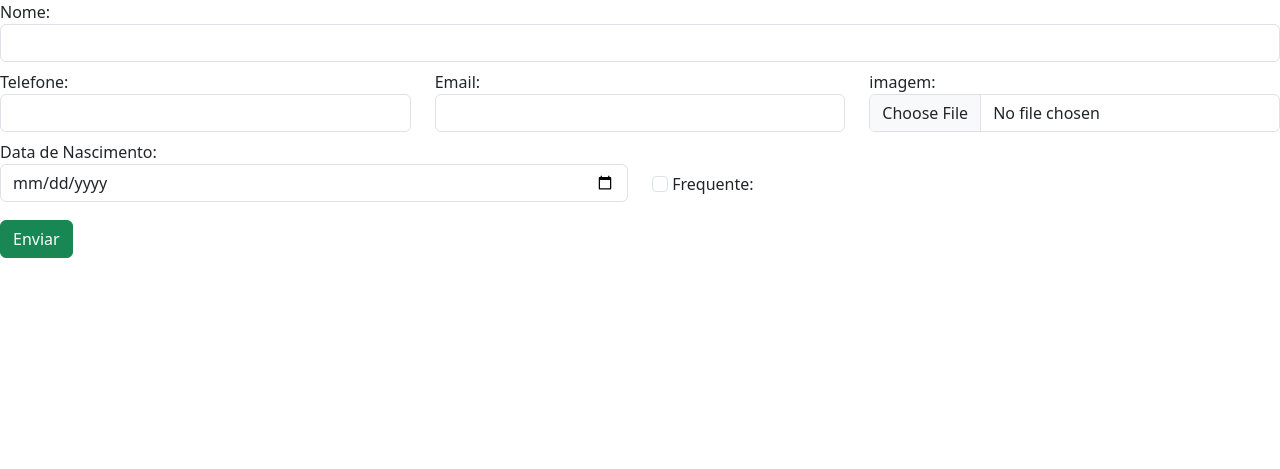
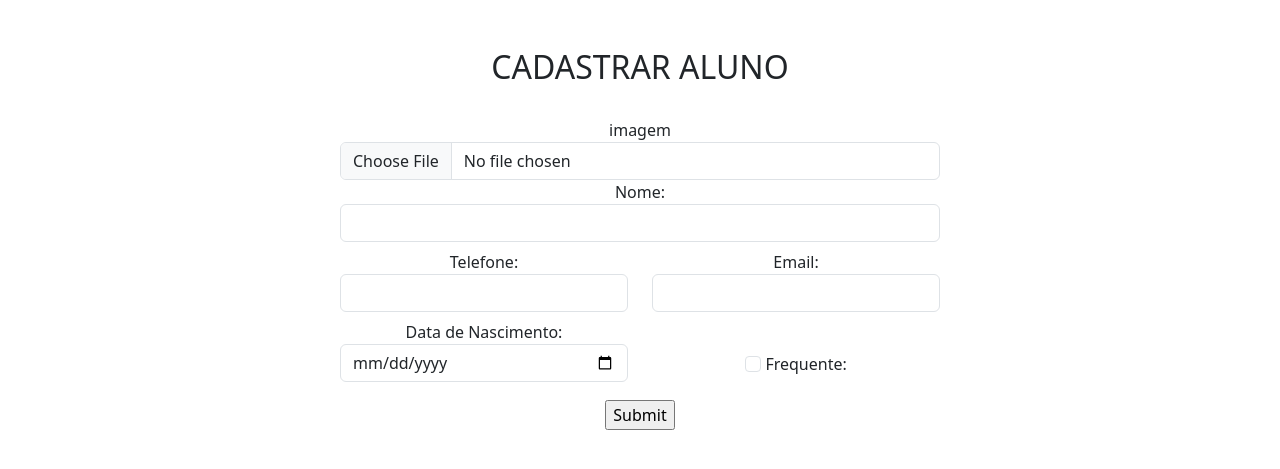
Before and after one commit to ismarsi-matheus/chamadinha, a PHP site: page /formulario.php in a window 1280 px wide. Shown: the top 469 px of the page. Run offline with PHP 8.4, Linux system fonts and the light colour scheme.

Commit message:
jeito certo

```diff
--- a/formulario.php
+++ b/formulario.php
@@ -3,56 +3,80 @@
 <head>
     <meta charset="UTF-8">
     <meta name="viewport" content="width=device-width, initial-scale=1.0">
+    <link href="https://cdn.jsdelivr.net/npm/bootstrap@5.3.3/dist/css/bootstrap.min.css" rel="stylesheet" integrity="sha384-QWTKZyjpPEjISv5WaRU9OFeRpok6YctnYmDr5pNlyT2bRjXh0JMhjY6hW+ALEwIH" crossorigin="anonymous">
+
     <title>Formulário</title>
-    <link href="https://cdn.jsdelivr.net/npm/bootstrap@5.3.3/dist/css/bootstrap.min.css" rel="stylesheet" integrity="sha384-QWTKZyjpPEjISv5WaRU9OFeRpok6YctnYmDr5pNlyT2bRjXh0JMhjY6hW+ALEwIH" crossorigin="anonymous">
 </head>
+<body>
+
     <style>
-        .btn{
-            justify-content: center;
+        main {
+            display: flex;
+            flex-direction: column;
             align-items: center;
         }
 
+        form {
+            width: 600px;
+        }
+
+        img {
+            width: 200px;
+            object-fit: cover;
+        }
     </style>
-<body>
-    <form action="./aluno_cadastrar.php" method="POST">
+
+<main class="container text-center my-5">
+
+    <h2>CADASTRAR ALUNO</h2>
+    <br>
+
+
+    <!--
+        METODO DE ENVIO
+            GET, através da URL. POST, através do corpo do arquivo
+
+        ACTION
+            Fala para onde deve enviar os dados
+    -->
+
+
+    <form action="./aluno-cadastrar.php" method="POST">
+
+        <div class="col">
+            <label for="img">imagem</label>
+            <input type="file" accept="image/*" class="form-control" name="img">
+        </div>
 
         <label for="nome">Nome:</label class="form-control">
-        <input type="text" value=""  class="form-control" name="nome">
+        <input type="text"   class="form-control" name="nome">
         <div class="row mt-2 ">
 
             <div class="col">
                 <label for="telefone">Telefone:</label>
-                <input type="number" value=""  class="form-control" name="tel">
+                <input type="number"   class="form-control" name="tel">
             </div>
 
             <div class="col">
                 <label for="email">Email:</label>
-                <input type="email" value=""  class="form-control" name="email">
+                <input type="email"   class="form-control" name="email">
             </div>
-
-            <div class="col">
-                <label for="img">imagem:</label>
-                <input type="file" accept="image/*"  class="form-control" name="img">
-            </div>
-
-            <!-- <div class="col">
-                <label for="id">ID:</label>
-                <input type="text" value=""  class="form-control" name="id">
-            </div> -->
         </div>
         <div class="row mt-2">
             <div class="col">
                 <label for="data_nascimento">Data de Nascimento:</label>
-                <input type="date" value=""  class="form-control" name="nasc">
+                <input type="date"   class="form-control" name="nasc">
             </div>
 
             <div class="col my-4 pt-2">
                 <input type="checkbox" class="form-check-input" name="frequente">
                 <label for="frequente">Frequente:</label>
             </div>
+        </div>
 
-        </div>
-        <button type="submit" class="btn btn-success">Enviar</button>
+        <input type="submit">
     </form>
+
+
 </body>
 </html>
--- a/index.php
+++ b/index.php
@@ -3,7 +3,7 @@
 
 // echo "Olá";
 
-$dsn = 'mysql:dbname=chamadinha;host=127.0.0.1';
+$dsn = 'mysql:dbname=db_chamadinha;host=127.0.0.1';
 $user = 'root';
 $password = '';
 
```
Also changed, not shown: aluno_cadastrar.php (+29 -28 lines), ficha.php (+8 -19 lines).
